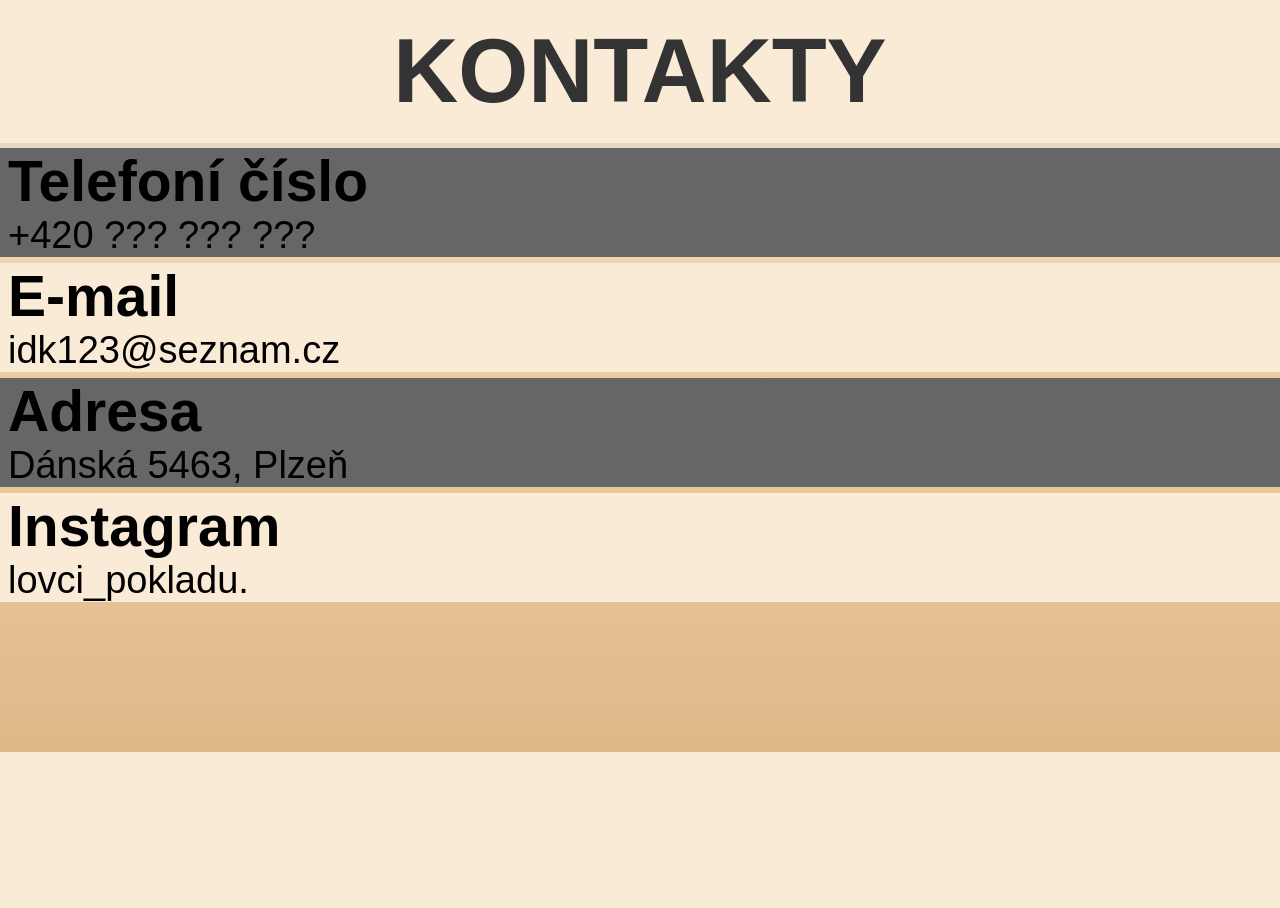
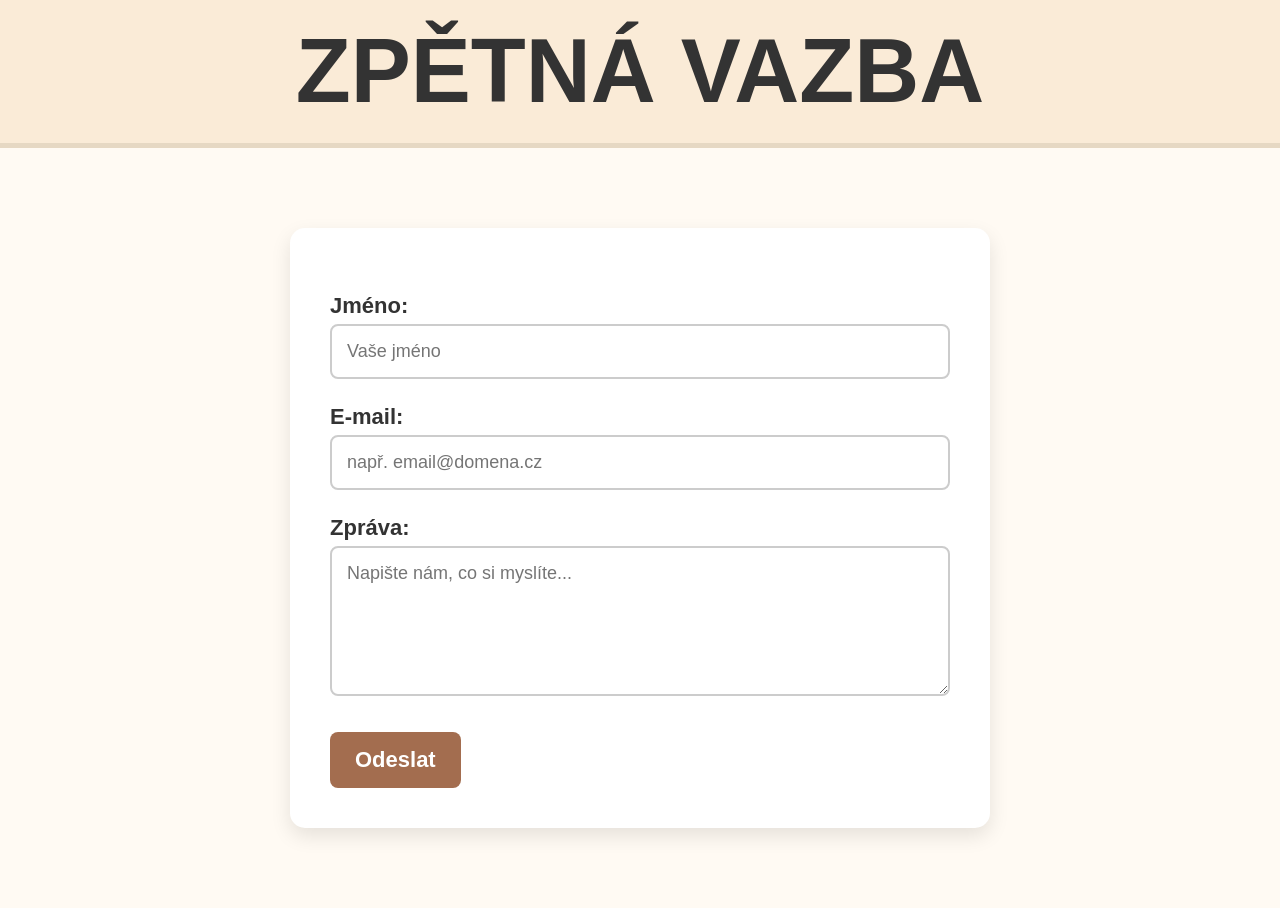
Before and after one commit to Datlik/Hledaci-pokladu, a Flask app: page /Kontakty in a window 1280 px wide. Shown: the part 48-956 px from the top of the page. Before the commit the page ends 800 px from the top, so only its background shows below. Run offline with Flask 3, Linux system fonts and the light colour scheme.

Commit message:
feedback html
feedbac html

```diff
--- a/app/templates/kontakty.html
+++ b/app/templates/kontakty.html
@@ -1,32 +1,47 @@
 {% extends "index.html" %}
-{% block title %} <title>Kontakty</title>{% endblock %}
+
+{% block title %} <title>Zpětná vazba</title>{% endblock %}
 
 {% block content %}
 
 <div class="nadpis">
-  <h2>KONTAKTY</h2>
+  <h2>ZPĚTNÁ VAZBA</h2>
 </div>
 
-<div class="row">
-  <div class="column" style="background-color:#666666;">
-    <h2>Telefoní číslo</h2>
-    <p>+420 ??? ??? ???</p>
-  </div>
-  <div class="column" style="background-color:antiquewhite;">
-    <h2>E-mail</h2>
-    <p>idk123@seznam.cz</p>
-  </div>
-</div>
+<div class="feedback-container">
+  <form class="feedback-form" onsubmit="submitFeedback(event)">
+    <label for="name">Jméno:</label>
+    <input type="text" id="name" name="name" placeholder="Vaše jméno" required>
 
-<div class="row">
-  <div class="column" style="background-color:#666666;">
-    <h2>Adresa</h2>
-    <p>Dánská 5463, Plzeň</p>
-  </div>
-  <div class="column" style="background-color:antiquewhite;">
-    <h2>Instagram</h2>
-    <p>lovci_pokladu.</p>
-  </div>
+    <label for="email">E-mail:</label>
+    <input type="email" id="email" name="email" placeholder="např. email@domena.cz" required>
+
+    <label for="message">Zpráva:</label>
+    <textarea id="message" name="message" placeholder="Napište nám, co si myslíte..." required></textarea>
+
+    <button type="submit">Odeslat</button>
+  </form>
 </div>
 
 {% endblock %}
+
+<script>
+  function submitFeedback(event) {
+    event.preventDefault(); // Zabrání odeslání formuláře
+
+    const name = document.getElementById('name').value;
+    const email = document.getElementById('email').value;
+    const message = document.getElementById('message').value;
+
+    // Tady by byl kód pro odeslání dat na server (např. přes Fetch, EmailJS, PHP...)
+    console.log("Zpětná vazba odeslána:");
+    console.log("Jméno:", name);
+    console.log("Email:", email);
+    console.log("Zpráva:", message);
+
+    alert("Děkujeme za vaši zpětnou vazbu! ❤️");
+
+    // Reset formuláře
+    event.target.reset();
+  }
+</script>
```
